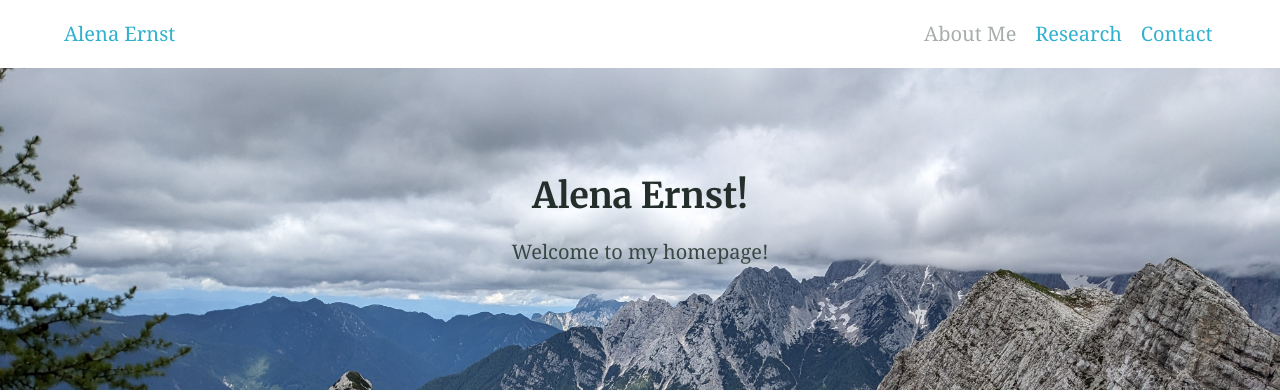
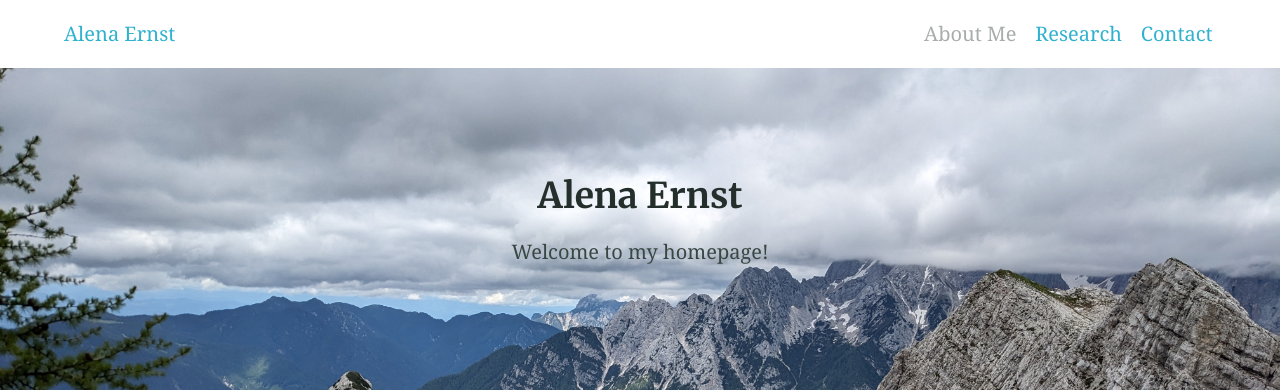
Before and after one commit to alenaernst/alenaernst.github.io, a Jekyll site: the page built from index.md, in a window 1280 px wide. Shown: the top 392 px of the page. Built offline with Jekyll 4.4.1, drawn with Linux system fonts in a browser that asks for light colours.

```diff
--- a/index.md
+++ b/index.md
@@ -1,7 +1,7 @@
 ---
 title: About me
 feature_text: |
-  ## Alena Ernst!
+  ## Alena Ernst
   Welcome to my homepage!
 feature_image:   "/assets/my-picturecut.jpg"
 excerpt: "Alembic is a starting point for [Jekyll](https://jekyllrb.com/) projects. Rather than starting from scratch, this boilerplate is designed to get the ball rolling immediately. Install it, configure it, tweak it, push it."
```
